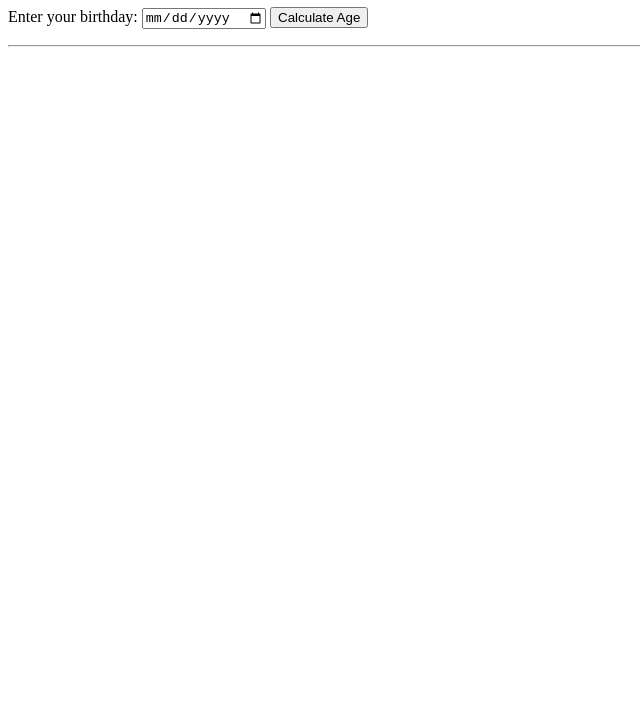
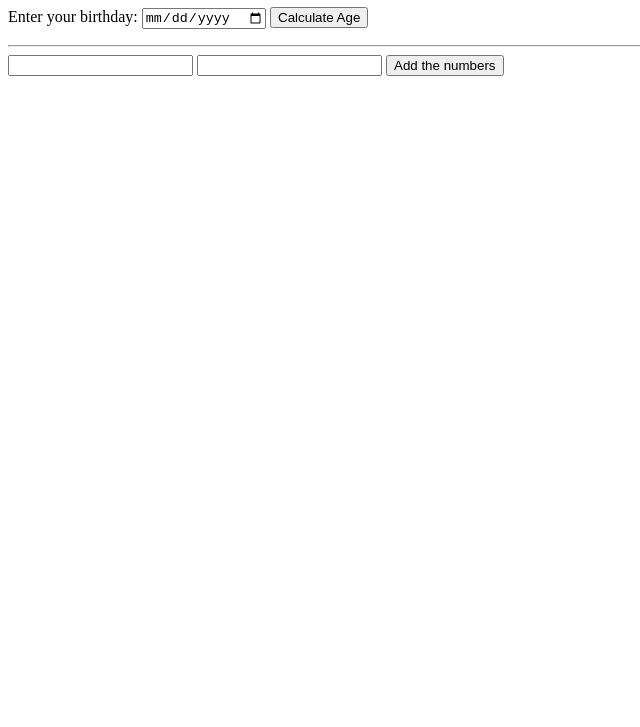
Before and after one commit to aliyabatoolalvi/Age-Calculator-App, a plain HTML site: page age.html in a window 1280 px wide. Shown: the part 73-800 px from the top of the page, without its empty margins (0-640 px from the left). Drawn offline with Linux system fonts and the light colour scheme.

Commit message:
UPDATE AGE
UP

```diff
--- a/age.html
+++ b/age.html
@@ -14,6 +14,10 @@
   <p id="result"></p>
 
   <HR></HR>
+  <input type="number" name="n1" id="n1">
+  <input type="number" name="n2" id="n2">
+  <button onclick="addNumbers()">Add the numbers</button>
+  <h1 class="res"></h1>
 
 
 
```
